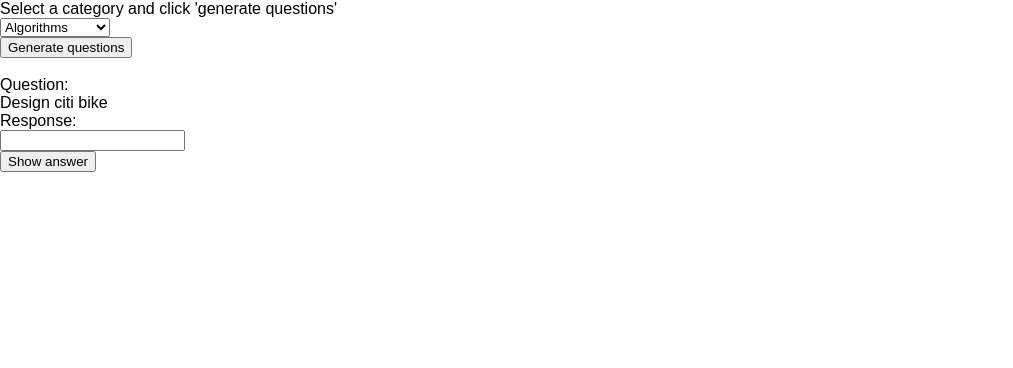
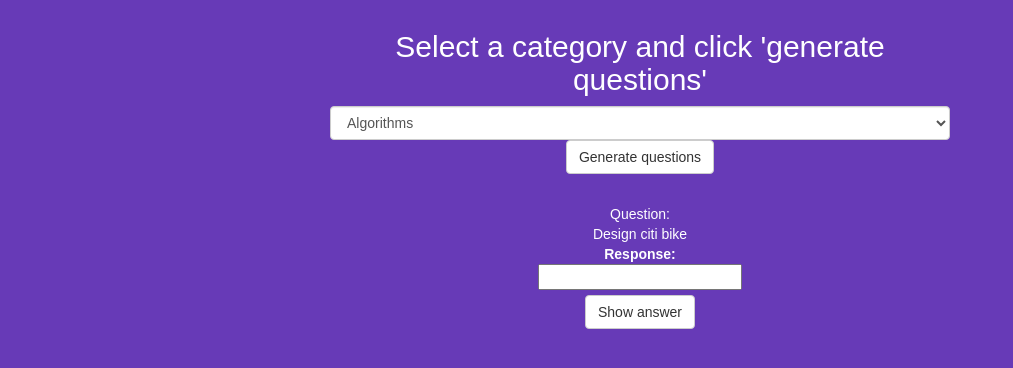
Before and after one commit to CS4-QuizApp/QuizApp, a React (Create React App) app in the folder App/App/: page / in a window 1280 px wide. Shown: the top 368 px of the page, without its empty margins (0-1013 px from the left). Built offline with nearby package versions, Linux system fonts and the light colour scheme.

Commit message:
Minor stylistic changes

```diff
--- a/App/App/package.json
+++ b/App/App/package.json
@@ -3,11 +3,12 @@
   "version": "0.1.0",
   "private": true,
   "dependencies": {
-    "react-router-dom": "^4.3.1",
     "body-parser": "^1.18.3",
     "pg": "^7.4.3",
     "react": "^16.4.1",
+    "react-bootstrap": "^0.32.1",
     "react-dom": "^16.4.1",
+    "react-router-dom": "^4.3.1",
     "react-scripts": "1.1.4"
   },
   "scripts": {
--- a/App/App/public/index.html
+++ b/App/App/public/index.html
@@ -10,6 +10,7 @@
     -->
     <link rel="manifest" href="%PUBLIC_URL%/manifest.json">
     <link rel="shortcut icon" href="%PUBLIC_URL%/favicon.ico">
+    <link rel="stylesheet" href="https://maxcdn.bootstrapcdn.com/bootstrap/3.3.7/css/bootstrap.min.css" integrity="sha384-BVYiiSIFeK1dGmJRAkycuHAHRg32OmUcww7on3RYdg4Va+PmSTsz/K68vbdEjh4u" crossorigin="anonymous">
     <!--
       Notice the use of %PUBLIC_URL% in the tags above.
       It will be replaced with the URL of the `public` folder during the build.
--- a/App/App/src/App.css
+++ b/App/App/src/App.css
@@ -1,3 +1,12 @@
+.selector {
+  margin: auto;
+    width: 50%;
+    padding: 10px;
+}
+
+
+
+/* ---------------------------------------------------------------------------------- */
 .App {
   text-align: center;
 }
--- a/App/App/src/App.js
+++ b/App/App/src/App.js
@@ -1,7 +1,7 @@
 import React, { Component } from 'react';
 import { HashRouter } from 'react-router-dom';
 import Main from './components/Main';
-// import './App.css';
+import './App.css';
 
 function Question() {
   this.question = null;
--- a/App/App/src/components/Display.jsx
+++ b/App/App/src/components/Display.jsx
@@ -1,6 +1,7 @@
 import React, { Component } from 'react';
 import Answer from './Answer.jsx';
 import Prompt from './Prompt.jsx';
+import { Button } from 'react-bootstrap';
 
 class Display extends Component {
   constructor(props) {
@@ -39,7 +40,7 @@ class Display extends Component {
       <div>
         Question:
         <Prompt questions={questions} currentIndex={currentIndex}/>
-        <button onClick={this.showClick}> Show answer </button>
+        <Button onClick={this.showClick}> Show answer </Button>
         {answerArea}
       </div>
     )
--- a/App/App/src/components/Main.jsx
+++ b/App/App/src/components/Main.jsx
@@ -2,6 +2,7 @@ import React, { Component } from 'react';
 import {Route,} from "react-router-dom";
 import QuizPage from './QuizPage';
 import LoginPage from './LoginPage';
+import QuestionPage from './QuestionPage';
 
 class Main extends Component {
   render(props) {
@@ -10,6 +11,7 @@ class Main extends Component {
       <div>
         <Route exact path="/" component={(props) => <QuizPage questions={questions} getQuestions={getQuestions}/>}/>
         <Route exact path="/login" component={(props) => <LoginPage/>}/>
+        <Route exact path="/questions" component={(props) => <QuestionPage/>}/>
       </div>
     );
   };
--- /dev/null
+++ b/App/App/src/components/QuestionPage.jsx
@@ -0,0 +1,13 @@
+import React, { Component } from 'react';
+
+class QuestionPage extends Component {
+    render() {
+        return (
+            <div>
+                <h1>ADD QUESTIONS!</h1>
+            </div>
+        );
+    }
+}
+
+export default QuestionPage;
--- a/App/App/src/components/Selector.jsx
+++ b/App/App/src/components/Selector.jsx
@@ -1,18 +1,24 @@
 import React, { Component } from 'react';
+import { Button } from 'react-bootstrap';
+import { FormControl } from 'react-bootstrap';
 
 class Selector extends Component {
   render() {
     const { getQuestions } = this.props;
     return (
-      <div>
-        <div> Select a category and click 'generate questions' </div>
+      <div className='selector'>
+        <h2> Select a category and click 'generate questions' </h2>
         <div>
-          <select>
+        <FormControl componentClass="select" className="input-small" placeholder="select">
+        <option value="Algorithms">Algorithms</option>
+        <option value="System design">System design</option>
+      </FormControl>
+          {/* <select>
             <option value="Algorithms"> Algorithms </option>
             <option value="System design"> System design </option>
-          </select>
+          </select>  */}
         </div>
-        <button onClick={getQuestions}> Generate questions </button>
+        <Button onClick={getQuestions}> Generate questions </Button>
       </div>
     )
   }
--- a/App/App/src/index.css
+++ b/App/App/src/index.css
@@ -2,4 +2,6 @@ body {
   margin: 0;
   padding: 0;
   font-family: sans-serif;
+  background-color: #673AB7;
+  color: white;
 }
```
